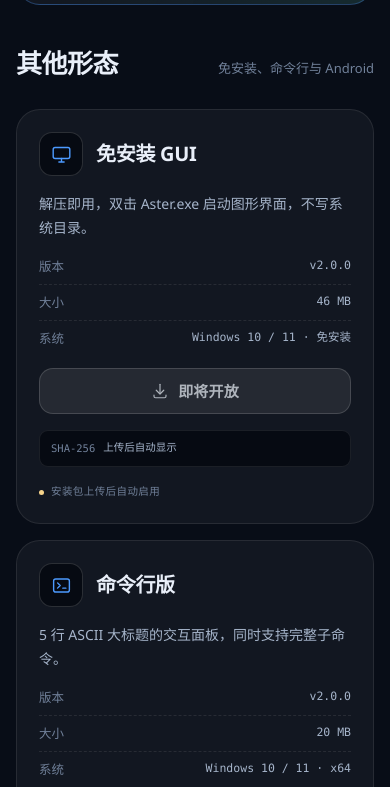
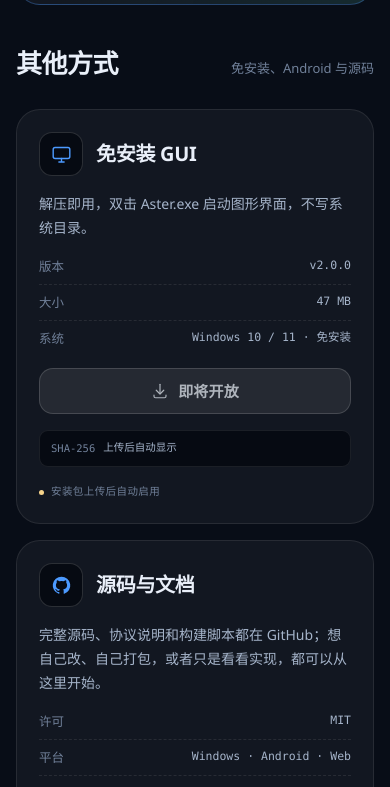
Before and after one commit to JASON-SHEN-0225/Aster, a plain HTML site: page website/download.html in a window 390 px wide. Shown: the part 1213-2000 px from the top of the page. Drawn offline with Linux system fonts and the light colour scheme.

Commit message:
Remove CLI/TUI copy and link the GitHub repository
- Drop command-line copy from the homepage, download page, i18n and release notes

- Replace the CLI download card with a source/docs card linking the repo

- Use https://github.com/JASON-SHEN-0225/Aster in README, website, app about and installer metadata

- Fix stale install-firewall.bat guidance and download sizes

```diff
--- a/website/assets/js/config.js
+++ b/website/assets/js/config.js
@@ -20,7 +20,7 @@ window.ASTER_CONFIG = {
   releaseDate: "", // 例如 "2026-12-01"，留空就不显示
 
   domain: "asterdrop.cn",
-  github: "https://github.com/JASON-SHEN-0225",
+  github: "https://github.com/JASON-SHEN-0225/Aster",
   email: "jasonshen0225@163.com",
 
   // 安装包下载基地址；留空表示全部按下架处理（按钮显示「即将开放」）
@@ -33,28 +33,21 @@ window.ASTER_CONFIG = {
     setup: {
       name: "Aster-Setup-2.0.0.exe",
       url: "",
-      size: "70 MB",
+      size: "48.6 MB",
       sha256: "",
       badge: "recommended",
     },
     gui: {
       name: "Aster.exe",
       url: "",
-      size: "46 MB",
-      sha256: "",
-      badge: "",
-    },
-    cli: {
-      name: "AsterCLI.exe",
-      url: "",
-      size: "20 MB",
+      size: "47 MB",
       sha256: "",
       badge: "",
     },
     apk: {
       name: "Aster-2.0.0-release.apk",
       url: "",
-      size: "2.3 MB",
+      size: "2.4 MB",
       sha256: "",
       badge: "optional",
     },
--- a/website/assets/js/i18n.js
+++ b/website/assets/js/i18n.js
@@ -17,7 +17,7 @@
         "Aster · 星流是自研协议的局域网文件互传工具。电脑与手机在同一 Wi-Fi 下直连互传，零中转、零账号、零上传，支持断点续传与 SHA-256 校验。",
       "meta.dlTitle": "下载 Aster 2.0.0 · Windows 安装包 / 免安装版 / Android",
       "meta.dlDesc":
-        "下载 Aster · 星流 2.0.0：Windows 安装包、免安装 GUI、命令行版与 Android APK。免运行库，安装即用。",
+        "下载 Aster · 星流 2.0.0：Windows 安装包、免安装 GUI 与 Android APK。免运行库，安装即用。",
 
       "nav.features": "功能",
       "nav.how": "怎么用",
@@ -48,7 +48,7 @@
       "hero.spec1": "Windows 10 / 11",
       "hero.spec2": "Android / 网页",
       "hero.spec3": "MIT 开源",
-      "hero.note": "安装包 70 MB · 免安装版 46 MB · 不需要任何运行库",
+      "hero.note": "安装包 48.6 MB · 免安装版 47 MB · 不需要任何运行库",
       "hero.scroll": "向下滚动",
 
       "float.pc": "客厅电脑",
@@ -98,12 +98,12 @@
       "f4.t1": "SHA-256",
       "f4.t2": "路径穿越清洗",
 
-      "f5.title": "三种形态，各取所需",
+      "f5.title": "桌面与手机，各取所需",
       "f5.desc":
-        "图形界面、命令行面板、手机网页与 Android APK，共用同一份配置、历史与下载目录。",
-      "f5.t1": "GUI",
-      "f5.t2": "CLI / TUI",
-      "f5.t3": "Web / APK",
+        "Windows 原生窗口和手机网页共用同一份配置、历史与下载目录；需要固定入口时，再装可选的 Android APK。",
+      "f5.t1": "桌面",
+      "f5.t2": "网页",
+      "f5.t3": "APK",
 
       "how.label": "上手",
       "how.title": "三步，从这台到那台。",
@@ -135,7 +135,7 @@
       "mobile.desc":
         "不用装 App：网页版由你电脑上的 Aster 直接托管。想要更固定的入口，也可以装可选的 Android APK 壳。",
       "m1.title": "打开二维码",
-      "m1.desc": "电脑左下角「手机网页 → 二维码」，或在命令行面板按 6。",
+      "m1.desc": "电脑左下角「手机网页 → 二维码」。",
       "m2.title": "扫码或输配对码",
       "m2.desc": "首次进入会要求 6 位配对码，配对后就能收发；HTTP / HTTPS 两个端口同时在线。",
       "m3.title": "添加到主屏幕",
@@ -183,9 +183,9 @@
       "faq.title": "你可能想知道的。",
       "q1": "手机打不开网页？",
       "a1":
-        "确认手机与电脑在同一个 Wi-Fi；以管理员身份运行 install-firewall.bat，放行 TCP 47820/47821 与 UDP 47820；在路由器里关闭「AP 隔离 / 客户端隔离」；用 AsterCLI.exe info 查看本机 IP 和端口。",
+        "确认手机与电脑在同一个 Wi-Fi；在 GUI「设置」页点「配置 Windows 防火墙」，放行 TCP 47820/47821 与 UDP 47820；在路由器里关闭「AP 隔离 / 客户端隔离」；本机 IP 和端口可以在「二维码」里查看。",
       "q2": "电脑之间发现不到？",
-      "a2": "命令行面板按 7 手动输入 IP:端口，或点 GUI 的「连接 IP」；两台电脑都要运行 Aster。",
+      "a2": "点 GUI 的「连接 IP」手动输入 IP:端口；两台电脑都要运行 Aster。",
       "q3": "HTTPS 提示不安全？",
       "a3": "自签名证书的正常提示，点「高级 → 继续访问」即可，不需要在设备上安装 CA。",
       "q4": "能跟 LocalSend 互传吗？",
@@ -195,7 +195,7 @@
       "a5": "不会。关窗默认缩到系统托盘，传输继续；托盘菜单里「退出」才真正停止。",
 
       "cta.title": "现在，把文件交给星流。",
-      "cta.desc": "Windows 安装包、免安装版、命令行版，以及可选的 Android APK，都已经准备好了。",
+      "cta.desc": "Windows 安装包、免安装版，以及可选的 Android APK，都已经准备好了。",
       "cta.button": "前往下载",
       "cta.ghost": "在 GitHub 查看源码",
       "cta.meta": "v{v} · Windows 10 1809+ · Android 8.0+ · MIT",
@@ -218,7 +218,7 @@
       "footer.made": "用 PySide6 与原生 Web 写成",
 
       "dlPage.title": "下载 Aster",
-      "dlPage.desc": "挑一个适合你的形态。所有版本共用同一套协议，可以互相发现、互传。",
+      "dlPage.desc": "挑一个适合你的版本。所有版本共用同一套协议，可以互相发现、互传。",
       "dlPage.chip1": "最新版本 v{v}",
       "dlPage.chip2": "MIT 开源",
       "dlPage.chip3": "免运行库依赖",
@@ -226,17 +226,24 @@
         "安装包正在上传，下载按钮暂时不可用。源码现在就能在 GitHub 获取，页面上的校验值会随文件一起生效。",
       "dlPage.section1": "Windows",
       "dlPage.section1sub": "推荐安装包 · 防火墙规则、快捷方式与卸载一次到位",
-      "dlPage.section2": "其他形态",
-      "dlPage.section2sub": "免安装、命令行与 Android",
+      "dlPage.section2": "其他方式",
+      "dlPage.section2sub": "免安装、Android 与源码",
       "setup.title": "Windows 安装包",
       "setup.desc":
-        "把 GUI、CLI、启动脚本、防火墙规则、右键菜单和卸载做进一个标准安装包，装完就能用。",
+        "把 GUI、启动脚本、防火墙规则、右键菜单和卸载做进一个标准安装包，装完就能用。",
       "gui.title": "免安装 GUI",
       "gui.desc": "解压即用，双击 Aster.exe 启动图形界面，不写系统目录。",
-      "cli.title": "命令行版",
-      "cli.desc": "5 行 ASCII 大标题的交互面板，同时支持完整子命令。",
       "apk.title": "Android APK",
       "apk.desc": "WebView 壳，连接电脑上的 Aster 使用；适合想固定入口的用户。",
+      "src.title": "源码与文档",
+      "src.desc":
+        "完整源码、协议说明和构建脚本都在 GitHub；想自己改、自己打包，或者只是看看实现，都可以从这里开始。",
+      "src.license": "许可",
+      "src.platformLabel": "平台",
+      "src.platforms": "Windows · Android · Web",
+      "src.stackLabel": "语言",
+      "src.stack": "Python · JS · Kotlin",
+      "src.button": "打开 GitHub 仓库",
       "dl.recommended": "推荐",
       "dl.optional": "可选",
       "dl.version": "版本",
@@ -245,7 +252,6 @@
       "dl.runtime": "运行库",
       "dl.runtimeNone": "不需要",
       "dl.requires": "Windows 10 1809+ / 11 · 64 位 · 需要管理员权限",
-      "dl.systemWin": "Windows 10 / 11 · x64",
       "dl.systemWinPortable": "Windows 10 / 11 · 免安装",
       "dl.systemApk": "Android 8.0+",
       "dl.download": "下载",
@@ -264,7 +270,7 @@
       "dlSteps.s2t": "按向导下一步",
       "dlSteps.s2d": "默认装到 C:\\Program Files\\Aster，可取消文档与桌面快捷方式。",
       "dlSteps.s3t": "开始传输",
-      "dlSteps.s3d": "防火墙规则由安装器自动写入；首次运行也能手动运行 install-firewall.bat。",
+      "dlSteps.s3d": "防火墙规则由安装器自动写入；免安装版可在设置页点「配置 Windows 防火墙」。",
 
       "warn.title": "没有代码签名，这是正常的",
       "warn.body":
@@ -300,7 +306,7 @@
         "Aster is a LAN file-transfer suite with its own protocol. PCs and phones transfer directly on the same Wi-Fi — no relay, no account, no uploads — with resume and SHA-256 verification.",
       "meta.dlTitle": "Download Aster 2.0.0 — Windows installer, portable, Android",
       "meta.dlDesc":
-        "Download Aster 2.0.0: Windows installer, portable GUI, command line and Android APK. No runtime required.",
+        "Download Aster 2.0.0: Windows installer, portable GUI and Android APK. No runtime required.",
 
       "nav.features": "Features",
       "nav.how": "How it works",
@@ -331,7 +337,7 @@
       "hero.spec1": "Windows 10 / 11",
       "hero.spec2": "Android / Web",
       "hero.spec3": "MIT licensed",
-      "hero.note": "70 MB installer · 46 MB portable · no runtime required",
+      "hero.note": "48.6 MB installer · 47 MB portable · no runtime required",
       "hero.scroll": "scroll",
 
       "float.pc": "Living room PC",
@@ -381,12 +387,12 @@
       "f4.t1": "SHA-256",
       "f4.t2": "path sanitising",
 
-      "f5.title": "Three shapes, one protocol",
+      "f5.title": "Desktop and phone, your pick",
       "f5.desc":
-        "GUI, terminal panel, mobile web and Android APK all share the same config, history and download folder.",
-      "f5.t1": "GUI",
-      "f5.t2": "CLI / TUI",
-      "f5.t3": "Web / APK",
+        "The Windows app and mobile web share one config, history and download folder. Install the optional Android APK when you want a fixed entry point.",
+      "f5.t1": "Desktop",
+      "f5.t2": "Web",
+      "f5.t3": "APK",
 
       "how.label": "GETTING STARTED",
       "how.title": "Three steps, one device to another.",
@@ -421,7 +427,7 @@
       "mobile.desc":
         "No app required: the mobile site is hosted by Aster on your computer. Prefer a fixed entry point? Install the optional Android APK shell.",
       "m1.title": "Open the QR code",
-      "m1.desc": "On the PC, click “Mobile web → QR code”, or press 6 in the terminal panel.",
+      "m1.desc": "On the PC, click “Mobile web → QR code”.",
       "m2.title": "Scan or enter the code",
       "m2.desc":
         "The first visit asks for a 6-digit pairing code. After that you can send and receive, with HTTP and HTTPS listening side by side.",
@@ -470,9 +476,9 @@
       "faq.title": "Things you might ask.",
       "q1": "The phone can't open the page?",
       "a1":
-        "Make sure both are on the same Wi-Fi. Run install-firewall.bat as administrator to allow TCP 47820/47821 and UDP 47820. Turn off AP isolation / client isolation on the router. Use AsterCLI.exe info to check the IP and ports.",
+        "Make sure both are on the same Wi-Fi. In the GUI Settings, click “Configure Windows Firewall” to allow TCP 47820/47821 and UDP 47820. Turn off AP isolation / client isolation on the router. The QR dialog shows your local IP and ports.",
       "q2": "PCs don't discover each other?",
-      "a2": "Press 7 in the terminal panel to enter IP:port manually, or click “Connect IP” in the GUI. Aster must be running on both machines.",
+      "a2": "Click “Connect IP” in the GUI and enter IP:port; Aster must be running on both machines.",
       "q3": "Why does HTTPS warn?",
       "a3": "That's the normal warning for a self-signed certificate. Choose “Advanced → Proceed”; no CA install is needed.",
       "q4": "Does it work with LocalSend?",
@@ -481,7 +487,7 @@
       "a5": "No. Closing the window hides it to the tray and transfers continue. Use “Quit” in the tray menu to actually stop.",
 
       "cta.title": "Hand your files to the starlight.",
-      "cta.desc": "The Windows installer, portable build, command line and optional Android APK are ready for you.",
+      "cta.desc": "The Windows installer, portable build and optional Android APK are ready for you.",
       "cta.button": "Go to downloads",
       "cta.ghost": "View the source on GitHub",
       "cta.meta": "v{v} · Windows 10 1809+ · Android 8.0+ · MIT",
@@ -504,7 +510,7 @@
       "footer.made": "built with PySide6 and plain web tech",
 
       "dlPage.title": "Download Aster",
-      "dlPage.desc": "Pick the shape that fits. Every build speaks the same protocol and can find each other.",
+      "dlPage.desc": "Pick the version that fits. Every build speaks the same protocol and can find each other.",
       "dlPage.chip1": "latest v{v}",
       "dlPage.chip2": "MIT licensed",
       "dlPage.chip3": "no runtime",
@@ -512,17 +518,24 @@
         "The installers are still being uploaded, so the download buttons are disabled for now. The source is already on GitHub, and checksums will go live with the files.",
       "dlPage.section1": "Windows",
       "dlPage.section1sub": "Recommended · firewall rules, shortcuts and uninstall handled",
-      "dlPage.section2": "Other builds",
-      "dlPage.section2sub": "portable, command line and Android",
+      "dlPage.section2": "Other options",
+      "dlPage.section2sub": "portable, Android and source",
       "setup.title": "Windows installer",
       "setup.desc":
-        "GUI, CLI, launch scripts, firewall rules, right-click menu and uninstall in one standard Windows installer.",
+        "GUI, launch scripts, firewall rules, right-click menu and uninstall in one standard Windows installer.",
       "gui.title": "Portable GUI",
       "gui.desc": "Unzip and run Aster.exe. Nothing is written to system folders.",
-      "cli.title": "Command line",
-      "cli.desc": "An interactive panel with a 5-line ASCII banner, plus full subcommands.",
       "apk.title": "Android APK",
       "apk.desc": "A WebView shell that connects to Aster on your PC. Good if you want a fixed entry point.",
+      "src.title": "Source & docs",
+      "src.desc":
+        "Full source, protocol notes and build scripts are on GitHub — fork it, build it yourself, or just read how it works.",
+      "src.license": "license",
+      "src.platformLabel": "platform",
+      "src.platforms": "Windows · Android · Web",
+      "src.stackLabel": "stack",
+      "src.stack": "Python · JS · Kotlin",
+      "src.button": "Open the GitHub repo",
       "dl.recommended": "recommended",
       "dl.optional": "optional",
       "dl.version": "version",
@@ -531,7 +544,6 @@
       "dl.runtime": "runtime",
       "dl.runtimeNone": "none",
       "dl.requires": "Windows 10 1809+ / 11 · 64-bit · administrator required",
-      "dl.systemWin": "Windows 10 / 11 · x64",
       "dl.systemWinPortable": "Windows 10 / 11 · portable",
       "dl.systemApk": "Android 8.0+",
       "dl.download": "Download",
@@ -550,7 +562,7 @@
       "dlSteps.s2t": "Follow the wizard",
       "dlSteps.s2d": "Installs to C:\\Program Files\\Aster. Docs and the desktop shortcut are optional.",
       "dlSteps.s3t": "Start transferring",
-      "dlSteps.s3d": "The installer adds firewall rules. You can also run install-firewall.bat manually.",
+      "dlSteps.s3d": "The installer adds firewall rules; portable users can click “Configure Windows Firewall” in Settings.",
 
       "warn.title": "Unsigned on purpose — that's expected",
       "warn.body":
--- a/website/download.html
+++ b/website/download.html
@@ -4,7 +4,7 @@
 <meta charset="utf-8">
 <meta name="viewport" content="width=device-width, initial-scale=1">
 <title>下载 Aster 2.0.0 · Windows 安装包 / 免安装版 / Android</title>
-<meta name="description" content="下载 Aster · 星流 2.0.0：Windows 安装包、免安装 GUI、命令行版与 Android APK。免运行库，安装即用。">
+<meta name="description" content="下载 Aster · 星流 2.0.0：Windows 安装包、免安装 GUI 与 Android APK。免运行库，安装即用。">
 <meta name="color-scheme" content="dark light">
 <meta name="theme-color" content="#080D17">
 <meta name="author" content="Aster">
@@ -13,7 +13,7 @@
 <meta property="og:type" content="website">
 <meta property="og:site_name" content="Aster · 星流">
 <meta property="og:title" content="下载 Aster 2.0.0">
-<meta property="og:description" content="Windows 安装包、免安装 GUI、命令行版与 Android APK。">
+<meta property="og:description" content="Windows 安装包、免安装 GUI 与 Android APK。">
 <meta property="og:url" content="https://asterdrop.cn/download.html">
 <meta property="og:image" content="https://asterdrop.cn/assets/img/og.png">
 <meta property="og:image:width" content="1200">
@@ -72,7 +72,6 @@
   <symbol id="i-folder" viewBox="0 0 24 24" fill="none" stroke="currentColor" stroke-width="1.6" stroke-linecap="round" stroke-linejoin="round"><path d="M3 7.5A2.5 2.5 0 0 1 5.5 5h3.2l2 2.2h7.8A2.5 2.5 0 0 1 21 9.7v7.8a2.5 2.5 0 0 1-2.5 2.5h-13A2.5 2.5 0 0 1 3 17.5v-10Z"/></symbol>
   <symbol id="i-file" viewBox="0 0 24 24" fill="none" stroke="currentColor" stroke-width="1.6" stroke-linecap="round" stroke-linejoin="round"><path d="M14 3H7a2 2 0 0 0-2 2v14a2 2 0 0 0 2 2h10a2 2 0 0 0 2-2V8l-5-5Z"/><path d="M14 3v5h5"/></symbol>
   <symbol id="i-wifi" viewBox="0 0 24 24" fill="none" stroke="currentColor" stroke-width="1.6" stroke-linecap="round" stroke-linejoin="round"><path d="M2.5 9a15 15 0 0 1 19 0"/><path d="M5.5 12.5a10.5 10.5 0 0 1 13 0"/><path d="M8.5 16a6 6 0 0 1 7 0"/><circle cx="12" cy="19.5" r=".9" fill="currentColor" stroke="none"/></symbol>
-  <symbol id="i-terminal" viewBox="0 0 24 24" fill="none" stroke="currentColor" stroke-width="1.6" stroke-linecap="round" stroke-linejoin="round"><rect x="3" y="4.5" width="18" height="15" rx="2.4"/><path d="m7.5 9 3 3-3 3M13.5 15H17"/></symbol>
   <symbol id="i-lock" viewBox="0 0 24 24" fill="none" stroke="currentColor" stroke-width="1.6" stroke-linecap="round" stroke-linejoin="round"><rect x="4.5" y="10.5" width="15" height="10.5" rx="2.4"/><path d="M8 10.5V8a4 4 0 0 1 8 0v2.5"/></symbol>
   <symbol id="i-globe" viewBox="0 0 24 24" fill="none" stroke="currentColor" stroke-width="1.6" stroke-linecap="round" stroke-linejoin="round"><circle cx="12" cy="12" r="9"/><path d="M3 12h18M12 3c2.5 2.4 3.8 5.5 3.8 9S14.5 18.6 12 21c-2.5-2.4-3.8-5.5-3.8-9S9.5 5.4 12 3Z"/></symbol>
   <symbol id="i-github" viewBox="0 0 24 24" fill="currentColor"><path d="M12 2a10 10 0 0 0-3.16 19.49c.5.09.68-.22.68-.48v-1.69c-2.78.6-3.37-1.34-3.37-1.34-.45-1.16-1.11-1.47-1.11-1.47-.91-.62.07-.61.07-.61 1 .07 1.53 1.03 1.53 1.03.89 1.53 2.34 1.09 2.91.83.09-.65.35-1.09.63-1.34-2.22-.25-4.55-1.11-4.55-4.94 0-1.09.39-1.98 1.03-2.68-.1-.25-.45-1.27.1-2.65 0 0 .84-.27 2.75 1.02a9.5 9.5 0 0 1 5 0c1.91-1.29 2.75-1.02 2.75-1.02.55 1.38.2 2.4.1 2.65.64.7 1.03 1.59 1.03 2.68 0 3.84-2.34 4.69-4.57 4.94.36.31.68.92.68 1.85v2.74c0 .27.18.58.69.48A10 10 0 0 0 12 2Z"/></symbol>
@@ -115,7 +114,7 @@
     </nav>
 
     <div class="nav-actions">
-      <a class="icon-btn icon-btn--github" href="https://github.com/JASON-SHEN-0225" target="_blank" rel="noopener" aria-label="GitHub" title="GitHub">
+      <a class="icon-btn icon-btn--github" href="https://github.com/JASON-SHEN-0225/Aster" target="_blank" rel="noopener" aria-label="GitHub" title="GitHub">
         <svg><use href="#i-github"/></svg>
       </a>
       <button class="lang-btn" type="button" data-lang-btn data-i18n-attr="aria-label:nav.lang" aria-label="切换语言">
@@ -142,7 +141,7 @@
     <a href="index.html#speed" data-i18n="nav.speed"></a>
     <a href="index.html#mobile" data-i18n="nav.mobile"></a>
     <a href="index.html#security" data-i18n="nav.security"></a>
-    <a href="https://github.com/JASON-SHEN-0225" target="_blank" rel="noopener">GitHub</a>
+    <a href="https://github.com/JASON-SHEN-0225/Aster" target="_blank" rel="noopener">GitHub</a>
   </nav>
   <div class="mobile-menu__foot">
     <a class="btn btn--primary" href="download.html" aria-current="page" data-i18n="nav.download"></a>
@@ -189,7 +188,7 @@
             <p data-i18n="setup.desc"></p>
             <div class="dl-meta">
               <div><span data-i18n="dl.version"></span><b>v<span data-version></span></b></div>
-              <div><span data-i18n="dl.size"></span><b data-file-size>70 MB</b></div>
+              <div><span data-i18n="dl.size"></span><b data-file-size>48.6 MB</b></div>
               <div><span data-i18n="dl.system"></span><b data-i18n="dl.requires"></b></div>
               <div><span data-i18n="dl.runtime"></span><b data-i18n="dl.runtimeNone"></b></div>
             </div>
@@ -205,7 +204,7 @@
               <button class="copy-btn" type="button" data-copy-hash hidden data-i18n="dl.copy">复制</button>
             </div>
             <span class="pending-note" data-pending-note data-i18n="dl.availableSoon"></span>
-            <a class="btn btn--ghost" href="https://github.com/JASON-SHEN-0225" target="_blank" rel="noopener">
+            <a class="btn btn--ghost" href="https://github.com/JASON-SHEN-0225/Aster" target="_blank" rel="noopener">
               <svg><use href="#i-github"/></svg>
               <span data-i18n="dl.github"></span>
             </a>
@@ -232,7 +231,7 @@
           <p data-i18n="gui.desc"></p>
           <div class="dl-meta">
             <div><span data-i18n="dl.version"></span><b>v<span data-version></span></b></div>
-            <div><span data-i18n="dl.size"></span><b data-file-size>46 MB</b></div>
+            <div><span data-i18n="dl.size"></span><b data-file-size>47 MB</b></div>
             <div><span data-i18n="dl.system"></span><b data-i18n="dl.systemWinPortable"></b></div>
           </div>
           <div class="dl-actions">
@@ -249,29 +248,23 @@
           <span class="pending-note" data-pending-note data-i18n="dl.availableSoon"></span>
         </article>
 
-        <article class="dl-card reveal" data-file="cli" style="--d:.08s">
+        <article class="dl-card reveal" style="--d:.08s">
           <div class="dl-card__head">
-            <span class="dl-card__icon"><svg><use href="#i-terminal"/></svg></span>
-            <h3 data-i18n="cli.title"></h3>
+            <span class="dl-card__icon"><svg><use href="#i-github"/></svg></span>
+            <h3 data-i18n="src.title"></h3>
           </div>
-          <p data-i18n="cli.desc"></p>
+          <p data-i18n="src.desc"></p>
           <div class="dl-meta">
-            <div><span data-i18n="dl.version"></span><b>v<span data-version></span></b></div>
-            <div><span data-i18n="dl.size"></span><b data-file-size>20 MB</b></div>
-            <div><span data-i18n="dl.system"></span><b data-i18n="dl.systemWin"></b></div>
+            <div><span data-i18n="src.license"></span><b>MIT</b></div>
+            <div><span data-i18n="src.platformLabel"></span><b data-i18n="src.platforms"></b></div>
+            <div><span data-i18n="src.stackLabel"></span><b data-i18n="src.stack"></b></div>
           </div>
           <div class="dl-actions">
-            <a class="btn btn--soft" data-download href="#">
-              <svg><use href="#i-download"/></svg>
-              <span data-dl-label>下载</span>
+            <a class="btn btn--soft" href="https://github.com/JASON-SHEN-0225/Aster" target="_blank" rel="noopener">
+              <svg><use href="#i-github"/></svg>
+              <span data-i18n="src.button"></span>
             </a>
           </div>
-          <div class="hash-row">
-            <span data-i18n="dl.hash"></span>
-            <code data-hash>—</code>
-            <button class="copy-btn" type="button" data-copy-hash hidden data-i18n="dl.copy">复制</button>
-          </div>
-          <span class="pending-note" data-pending-note data-i18n="dl.availableSoon"></span>
         </article>
 
         <article class="dl-card reveal" data-file="apk" style="--d:.16s">
@@ -283,7 +276,7 @@
           <p data-i18n="apk.desc"></p>
           <div class="dl-meta">
             <div><span data-i18n="dl.version"></span><b>v<span data-version></span></b></div>
-            <div><span data-i18n="dl.size"></span><b data-file-size>2.3 MB</b></div>
+            <div><span data-i18n="dl.size"></span><b data-file-size>2.4 MB</b></div>
             <div><span data-i18n="dl.system"></span><b data-i18n="dl.systemApk"></b></div>
           </div>
           <div class="dl-actions">
@@ -320,7 +313,7 @@
         </article>
         <article class="step reveal" style="--d:.08s">
           <span class="step__num mono">02</span>
-          <span class="step__icon"><svg><use href="#i-terminal"/></svg></span>
+          <span class="step__icon"><svg><use href="#i-monitor"/></svg></span>
           <h3 data-i18n="dlSteps.s2t"></h3>
           <p data-i18n="dlSteps.s2d"></p>
         </article>
@@ -419,7 +412,7 @@
 
       <div class="footer-col">
         <h4 data-i18n="footer.resources"></h4>
-        <a href="https://github.com/JASON-SHEN-0225" target="_blank" rel="noopener" data-i18n="footer.github"></a>
+        <a href="https://github.com/JASON-SHEN-0225/Aster" target="_blank" rel="noopener" data-i18n="footer.github"></a>
         <a href="#changelog" data-i18n="footer.changelog"></a>
         <a href="LICENSE.txt" data-i18n="footer.license"></a>
       </div>
@@ -428,7 +421,7 @@
         <h4 data-i18n="footer.contact"></h4>
         <a href="mailto:jasonshen0225@163.com" data-i18n="footer.mail"></a>
         <a href="https://asterdrop.cn">asterdrop.cn</a>
-        <a href="https://github.com/JASON-SHEN-0225" target="_blank" rel="noopener">GitHub ↗</a>
+        <a href="https://github.com/JASON-SHEN-0225/Aster" target="_blank" rel="noopener">GitHub ↗</a>
       </div>
     </div>
 
```
Also changed, not shown: aster/webui/index.html (+1 -1 lines), website/index.html (+6 -6 lines), README.md, website/README.md, website/releases/README.txt, 2 other files.
